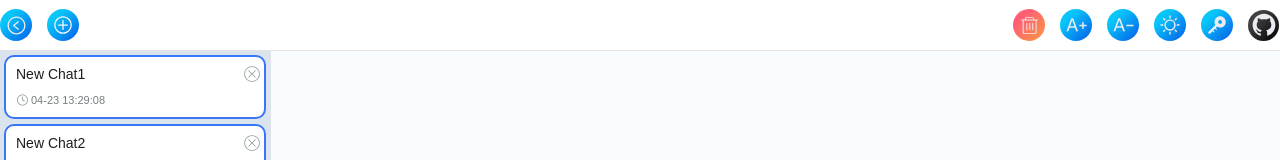
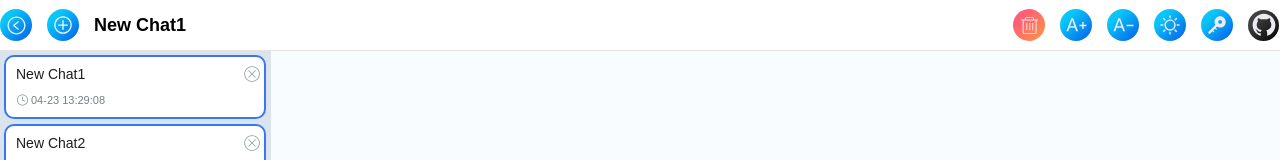
Before and after one commit to jerry0chou/chat-gpt-web, a React (Create React App) app: page / in a window 1280 px wide. Shown: the top 160 px of the page. Built offline with nearby package versions, Linux system fonts and the light colour scheme.

Commit message:
change invoking updateTime timing

```diff
--- a/src/components/Header/Header.tsx
+++ b/src/components/Header/Header.tsx
@@ -69,7 +69,7 @@ export default function Header() {
                         }
                     </Fragment>
                 }
-                {!foldMenu && <TitleContainer>{currentTitle}</TitleContainer>}
+                {!foldMenu && <TitleContainer theme={theme}>{currentTitle}</TitleContainer>}
                 <IconContainer isClear={true} area={'delete'}>
                     <TrashIcon size={19} theme={theme} onClick={() => onItemClick('Clear')}/>
                 </IconContainer>
--- a/src/components/Header/css.tsx
+++ b/src/components/Header/css.tsx
@@ -113,8 +113,8 @@ export const TitleContainer = styled.div<{theme: Theme}>`
     display: flex;
     align-items: center;
     justify-content: flex-start;
-    font-size: 20px;
+    font-size: 18px;
     font-weight: 600;
     font-family: 'Noto Sans TC', sans-serif;
-    color: ${p=> p.theme === Theme.day? '#343636': '#faf8f8'};
+    color: ${p=> p.theme === Theme.day? '#000000': '#faf8f8'};
 `
--- a/src/components/SideMenuItem/SideMenuItem.tsx
+++ b/src/components/SideMenuItem/SideMenuItem.tsx
@@ -9,7 +9,7 @@ import {
     CreateTimeIcon, EditTimeIcon
 } from "./css";
 import useAllStates from "../../hooks/useAllStates";
-import {deleteTab, setCurrentTabKey, setMenuList, updateTitle} from "../../store/reducer/menu";
+import {deleteTab, setCurrentTabKey, setMenuList} from "../../store/reducer/menu";
 import {useAppDispatch} from "../../hooks/storeHooks";
 import formatTimestamp from "../../util/formatTimestamp";
 import useTitleRequest from "../../hooks/useTitleRequest";
--- a/src/hooks/useTitleRequest.ts
+++ b/src/hooks/useTitleRequest.ts
@@ -19,7 +19,7 @@ export default function useTitleRequest(refreshCount: number) {
     useEffect(() => {
         if (refreshCount === 0) return;
         requestAns(questions, cookies.openAIToken).then(res => {
-            const title = res.data.choices[0]?.message?.content || ''
+            const title = res?.data?.choices?.[0]?.message?.content || ''
             console.log('requestAns title', title)
             dispatch(updateTitle({key: currentTabKey, title}))
         })
--- a/src/views/MainContent.tsx
+++ b/src/views/MainContent.tsx
@@ -11,15 +11,19 @@ import {Simulate} from "react-dom/test-utils";
 import load = Simulate.load;
 import Guide from "../components/Guide/Guide";
 import {updateEditTime} from "../store/reducer/menu";
+import useTitleRequest from "../hooks/useTitleRequest";
 
 export default function MainContent() {
     const dispatch = useAppDispatch();
     const [refreshCount, setRefreshCount] = useState(0)
     const [messageApi, contextHolder] = message.useMessage();
     useRequest(refreshCount, messageApi)
-    const {chatList, theme, loading, currentStreamChat, foldMenu, currentTabKey} = useAllStates()
+    const {chatList, theme, loading, currentStreamChat, foldMenu, currentTabKey, currentTitle} = useAllStates()
     const scrollRef = useRef(null)
     const mainContainerRef =  useRef(null)
+    const [titleFreshCount, setTitleFreshCount] = useState(0)
+    useTitleRequest(titleFreshCount)
+
     const scrollToBottom = () => {
         // @ts-ignore
         setTimeout(() => {
@@ -56,6 +60,14 @@ export default function MainContent() {
         }
     }, [currentStreamChat, loading])
 
+
+    const changeTitle = useCallback(()=>{
+        if(!currentTitle || currentTitle.length ===0 || currentTitle.startsWith('New')){
+            if(chatList.length>3)
+                setTitleFreshCount(prevState => prevState + 1)
+        }
+    }, [currentTitle, chatList])
+
     const onSubmit = useCallback((value: string) => {
         if (value.length === 0) return;
         if(loading) return;
@@ -68,6 +80,7 @@ export default function MainContent() {
         dispatch(setChatList(newChatList))
         setRefreshCount(prevState => prevState + 1)
         dispatch(updateEditTime(currentTabKey))
+        changeTitle()
     }, [loading, chatList])
 
     return (<MainContainer theme={theme} foldMenu={foldMenu } ref={mainContainerRef}>
--- a/src/views/SideMenu.tsx
+++ b/src/views/SideMenu.tsx
@@ -6,14 +6,11 @@ import {SideMenuContainer} from "./css";
 import SideMenuItem from "../components/SideMenuItem/SideMenuItem";
 import TagContainer from "../components/TagContainer/TagContainer";
 import {EmptyItem} from "../components/SideMenuItem/css";
-import {addNewChat} from "../store/reducer/menu";
-import useTitleRequest from "../hooks/useTitleRequest";
+import {addNewChat, updateTitle} from "../store/reducer/menu";
 
 export default function SideMenu() {
     const dispatch = useAppDispatch();
-    const {menuList, currentTabKey, theme, questionList, currentTitle} = useAllStates()
-    const [freshCount, setFreshCount] = useState(0)
-    useTitleRequest(freshCount)
+    const {menuList, currentTabKey, theme} = useAllStates()
     useEffect(() => {
         if (menuList.length === 0) {
             dispatch(addNewChat())
@@ -21,12 +18,12 @@ export default function SideMenu() {
     }, [menuList])
 
     useEffect(() => {
-        if (!currentTitle || currentTitle.length === 0 || currentTitle.startsWith('New')) {
-            if (questionList.length > 3) {
-                setFreshCount(prevState => prevState + 1)
-            }
+        const title = menuList.find(item => item.key === currentTabKey)?.title || ''
+        if (title) {
+            dispatch(updateTitle({key: currentTabKey, title}))
         }
-    }, [currentTitle, questionList])
+    }, [currentTabKey, menuList])
+
 
     useEffect(() => {
         dispatch(updateChatListFromLocalStorage())
```
